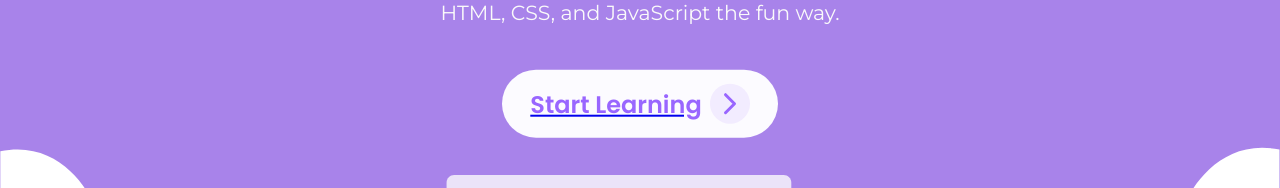
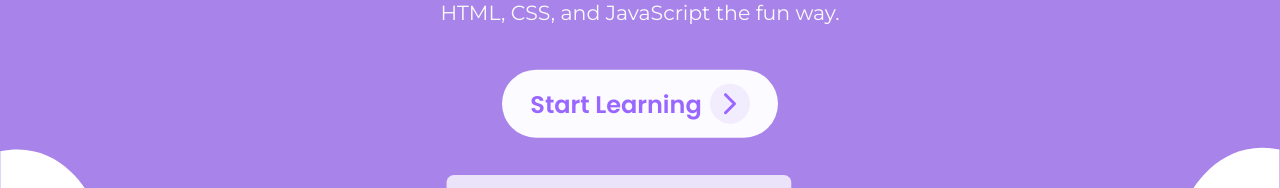
Before and after one commit to kingfluffybun/QuizWeb, a Next.js app: page / in a window 1280 px wide. Shown: the part 297-485 px from the top of the page. Built offline with nearby package versions, Linux system fonts and the light colour scheme.

Commit message:
Minor changes to Accessibility Again

```diff
--- a/public/css/landing-page.css
+++ b/public/css/landing-page.css
@@ -94,6 +94,7 @@
     background-color: var(--bg-main);
     cursor: pointer;
     text-wrap: nowrap;
+    text-decoration: none;
     transition: 200ms all ease;
     > h2, svg {color: var(--primary-color) !important;}
     > svg {user-select: none;}
--- a/public/css/nav.css
+++ b/public/css/nav.css
@@ -69,6 +69,7 @@
         color: var(--text-inverse);
         font-size: clamp(0.75rem, 2vw, 1.25rem);
     }
+    img {user-select: none;}
 }
 
 .nav-options {
```
